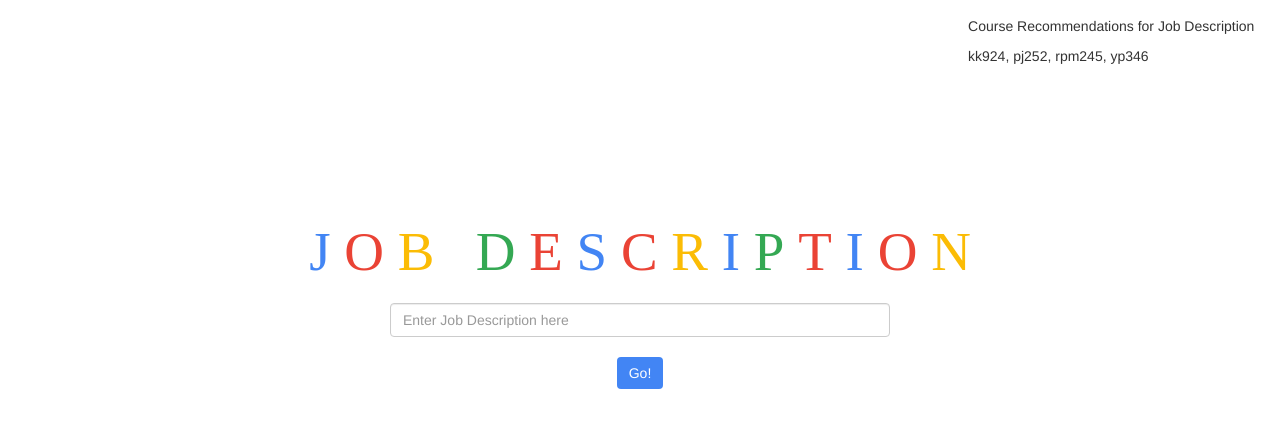
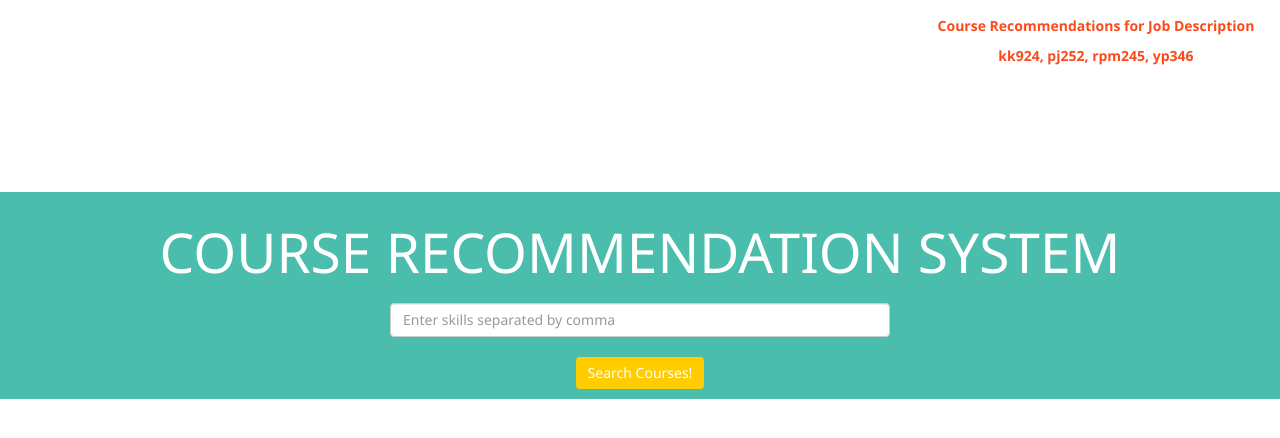
Before and after one commit to yp346/CS4300sp2017-prky, a Django app: page /pt/ in a window 1280 px wide. Shown: the top 438 px of the page. Run offline with Django 3.2, Linux system fonts and the light colour scheme; some libraries are stand-ins or nearby versions.

Commit message:
Added css elements to improve UI

```diff
--- a/mysite/static/main.css
+++ b/mysite/static/main.css
@@ -28,11 +28,42 @@ margin-bottom:0;
 position:absolute;
 top:2%;
 right:2%;
+color: #fc4a1a;
+font-family:Segoe UI;
+font-weight:bold;
+text-align:center;
 }
 .btn{
-background-color: #4285F4;
+background-color: #ffcc00;
 border: none
+}
+.btn:hover {
+background: #fc4a1a
 }
 .step-links a{
 color: #4285F4;
 }
+.you-searched-for {
+background:#ffffff;
+border-top-right-radius:25px;
+border-top-left-radius:25px;
+color:#4abdac;
+border-bottom: 4px solid #ffcc00;
+font-family:Segoe UI;
+}
+.display-urls {
+width:400px;
+float:left;
+border-radius:25px;
+height:400px;
+margin:50px;
+text-align:center;
+background:#ffffff;
+font-family:Segoe UI;
+font-size: 15px;
+}
+.top-banner {
+background:#4abdac;
+color:white;
+font-family:Segoe UI;
+}
--- a/project_template/templates/project_template/index.html
+++ b/project_template/templates/project_template/index.html
@@ -6,46 +6,34 @@
 
     <body>
         <!-- TODO: Please change lines 10 and 11 according to your actual project name and student names-->
-        <div class="topcorner">
+	<div class="top-banner">
+	<div class="topcorner">
             <p>Course Recommendations for Job Description</p>
             <p>kk924, pj252, rpm245, yp346</p>
         </div>
 
         <form class="form-inline global-search" method='GET'>
-            <h1 style="font-size: 55px; font-family:Futura; color: #4285F4">
-                J
-                <font color=#EA4335>O</font>
-                <font color=#FBBC05>B</font>
-                &nbsp;
-                <font color=#34A853>D</font>
-                <font color=#EA4335>E</font>
-		S
-		<font color=#EA4335>C</font>
-		<font color=#FBBC05>R</font>
-		I
-		<font color=#34A853>P</font>
-	        <font color=#EA4335>T</font>
-		I
-		<font color=#EA4335>O</font>
-		<font color=#FBBC05>N</font>
-            </h1>
+            <h1 style="font-size: 55px; font-family:Segoe UI">
+            COURSE RECOMMENDATION SYSTEM
+	    </h1>
 
             <br><br>
 
             <div class="form-group">
 
-                <input id="input" type="text" name="search" class="form-control" placeholder="Enter Job Description here"><br><br>
-<!--                <input id="input" type="text" name="search1" class="form-control" placeholder="Your Input"><br><br>-->
+                <input id="input" type="text" name="search" class="form-control" placeholder="Enter skills separated by comma"><br><br>
+<!--                <class="form-inline global-search" input id="input" type="text" name="search1" class="form-control" placeholder="Your Input"><br><br>-->
 	    </div><br>
-            <button type="submit" class="btn btn-info"> Go! </button>
+            <button type="submit" class="btn btn-info"> Search Courses! </button>
         </form>
+	</div>
 
-        {% for search,search_query in zipped %}
-        <div class="form-inline global-search">
-            <h3><b>COURSERA COURSES</b></h3><br><br>
-        	<h4>You searched for: {{search}}</h4><br><br>
+	{% for search,search_query in zipped %}
+        <div class="display-urls">
+            <div class="you-searched-for">
+	    <h3>You searched for: <b style="color:#fc4a1a">{{search}}</b></h3></div><br>
             {% for line in search_query %}
-                <b>{{line.0}}</b><br> <a href="{{line.1}}">{{line.1}}</a><br><br>
+                <b>{{line.0}}</b><br> <a href="{{line.1}}" style="color:#07889b">{{line.1}}</a><br><br>
             {% endfor %}
 
             <!--<div class="pagination">
```
Also changed, not shown: 14 other files.
